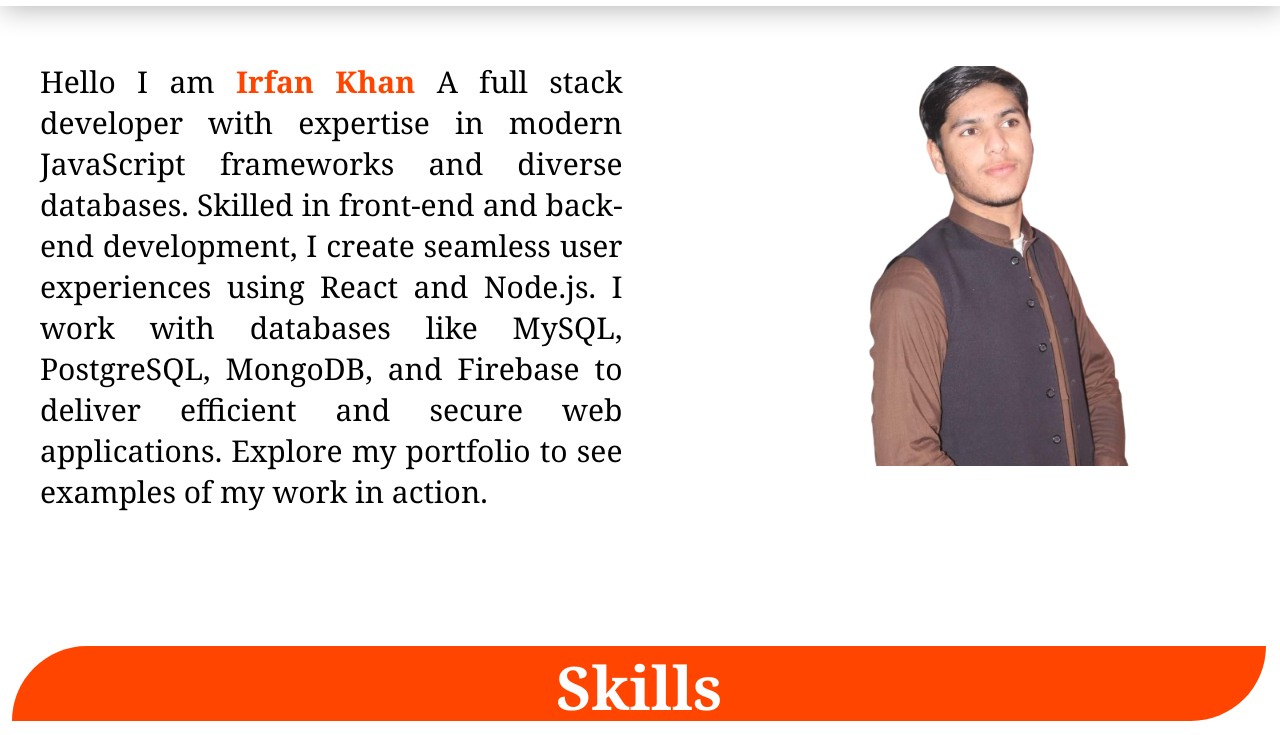
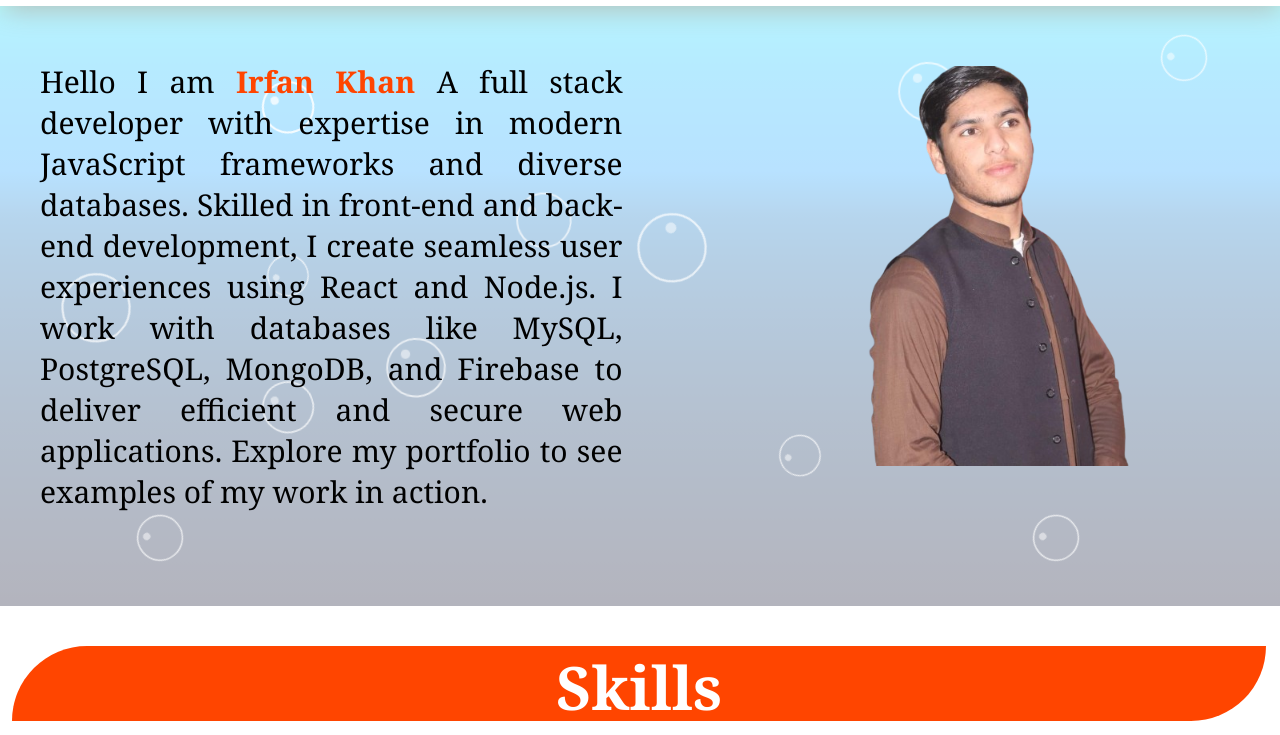
Before and after one commit to Irfankhan761/MyPortfolio, a plain HTML site: page index.html in a window 1280 px wide. Shown: the part 65-800 px from the top of the page. Drawn offline with Linux system fonts and the light colour scheme.

Commit message:
add animation to home page
add animation to home page just for checking how its look like

```diff
--- /dev/null
+++ b/index.css
@@ -0,0 +1,5 @@
+* {
+    margin: 0px;
+    padding: 0px;
+    font-family: Georgia, serif;
+}
--- a/index.html
+++ b/index.html
@@ -5,8 +5,9 @@
     <meta charset="UTF-8">
     <meta name="viewport" content="width=device-width, initial-scale=1.0">
     <title>my portfolio</title>
-    <!-- <link rel="stylesheet" href="./index.css"> -->
+    <link rel="stylesheet" href="./index.css">
     <link rel="stylesheet" href="./pNavbar.css">
+    <link rel="stylesheet" href="./pHomeBgAnimation.css">
     <link rel="stylesheet" href="./pHome.css">
     <link rel="stylesheet" href="./pLine.css">
     <link rel="stylesheet" href="./pSkilsl.css">
@@ -38,6 +39,25 @@
             </ul>
         </div>
     </nav>
+    <!-- home animation -->
+    <div class="wrapper">
+
+        <div><span class="dot"></span></div>
+        <div><span class="dot"></span></div>
+        <div><span class="dot"></span></div>
+        <div><span class="dot"></span></div>
+        <div><span class="dot"></span></div>
+        <div><span class="dot"></span></div>
+        <div><span class="dot"></span></div>
+        <div><span class="dot"></span></div>
+        <div><span class="dot"></span></div>
+        <div><span class="dot"></span></div>
+        <div><span class="dot"></span></div>
+        <div><span class="dot"></span></div>
+        <div><span class="dot"></span></div>
+        <div><span class="dot"></span></div>
+        <div><span class="dot"></span></div>
+      </div>
     <!-- Home Page Section -->
     <div id="home" class="homePage">
         <div class="leftHome">
--- /dev/null
+++ b/pHomeBgAnimation.css
@@ -0,0 +1,162 @@
+        .wrapper {
+          height: 75%;
+          width: 100%;
+          background: linear-gradient(180deg, #04fafd, 5%, #119dff, 50%, #030423);
+          position: absolute;
+          z-index: -1;
+          opacity: 0.3;
+        }
+
+        .wrapper h1 {
+          top: 50%;
+          left: 50%;
+          transform: translate(-50%, -50%);
+          position: absolute;
+          font-family: sans-serif;
+          letter-spacing: 1px;
+          word-spacing: 2px;
+          color: #fff;
+          font-size: 40px;
+          font-weight: 888;
+          text-transform: uppercase;
+        }
+
+        .wrapper div {
+          height: 60px;
+          width: 60px;
+          border: 2px solid rgba(255, 255, 255, 0.7);
+          border-radius: 50px;
+          position: absolute;
+          top: 10%;
+          left: 10%;
+          animation: 4s linear infinite;
+        }
+
+        div .dot {
+          height: 10px;
+          width: 10px;
+          border-radius: 50px;
+          background: rgba(255, 255, 255, 0.5);
+          position: absolute;
+          top: 20%;
+          right: 20%;
+        }
+
+        .wrapper div:nth-child(1) {
+          top: 20%;
+          left: 20%;
+          animation: animate 8s linear infinite;
+        }
+
+        .wrapper div:nth-child(2) {
+          top: 60%;
+          left: 80%;
+          animation: animate 10s linear infinite;
+        }
+
+        .wrapper div:nth-child(3) {
+          top: 40%;
+          left: 40%;
+          animation: animate 3s linear infinite;
+        }
+
+        .wrapper div:nth-child(4) {
+          top: 66%;
+          left: 30%;
+          animation: animate 7s linear infinite;
+        }
+
+        .wrapper div:nth-child(5) {
+          top: 90%;
+          left: 10%;
+          animation: animate 9s linear infinite;
+        }
+
+        .wrapper div:nth-child(6) {
+          top: 30%;
+          left: 60%;
+          animation: animate 5s linear infinite;
+        }
+
+        .wrapper div:nth-child(7) {
+          top: 70%;
+          left: 20%;
+          animation: animate 8s linear infinite;
+        }
+
+        .wrapper div:nth-child(8) {
+          top: 75%;
+          left: 60%;
+          animation: animate 10s linear infinite;
+        }
+
+        .wrapper div:nth-child(9) {
+          top: 50%;
+          left: 50%;
+          animation: animate 6s linear infinite;
+        }
+
+        .wrapper div:nth-child(10) {
+          top: 45%;
+          left: 20%;
+          animation: animate 10s linear infinite;
+        }
+
+        .wrapper div:nth-child(11) {
+          top: 10%;
+          left: 90%;
+          animation: animate 9s linear infinite;
+        }
+
+        .wrapper div:nth-child(12) {
+          top: 20%;
+          left: 70%;
+          animation: animate 7s linear infinite;
+        }
+
+        .wrapper div:nth-child(13) {
+          top: 20%;
+          left: 20%;
+          animation: animate 8s linear infinite;
+        }
+
+        .wrapper div:nth-child(14) {
+          top: 60%;
+          left: 5%;
+          animation: animate 6s linear infinite;
+        }
+
+        .wrapper div:nth-child(15) {
+          top: 90%;
+          left: 80%;
+          animation: animate 9s linear infinite;
+        }
+
+        @keyframes animate {
+          0% {
+            transform: scale(0) translateY(0) rotate(70deg);
+          }
+
+          100% {
+            transform: scale(1.3) translateY(-100px) rotate(360deg);
+          }
+        }
+
+        @media only screen and (max-width:376px) {
+          .wrapper {
+            display: none;
+          }
+        }
+
+        @media only screen and (min-width:377px) and (max-width:766px) {
+          .wrapper {
+            display: none;
+          }
+        }
+
+        @media only screen and (min-width:767px) and (max-width:1023px) {
+          .wrapper {
+            height: 56%;
+            width: 100%;
+          }
+        }
--- a/pNavbar.css
+++ b/pNavbar.css
@@ -1,9 +1,3 @@
-* {
-    margin: 0px;
-    padding: 0px;
-    font-family: Georgia, serif;
-}
-
 /* Navbar section */
 .navbar {
     width: 100%;
```
